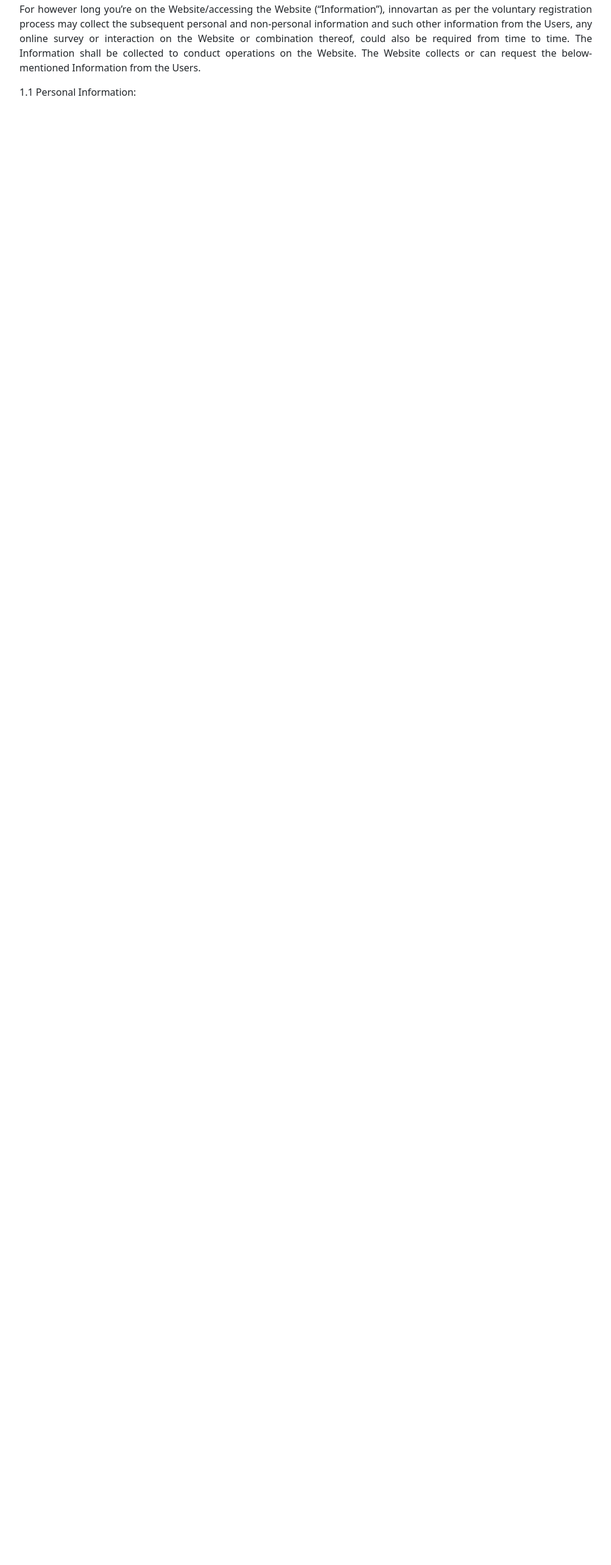
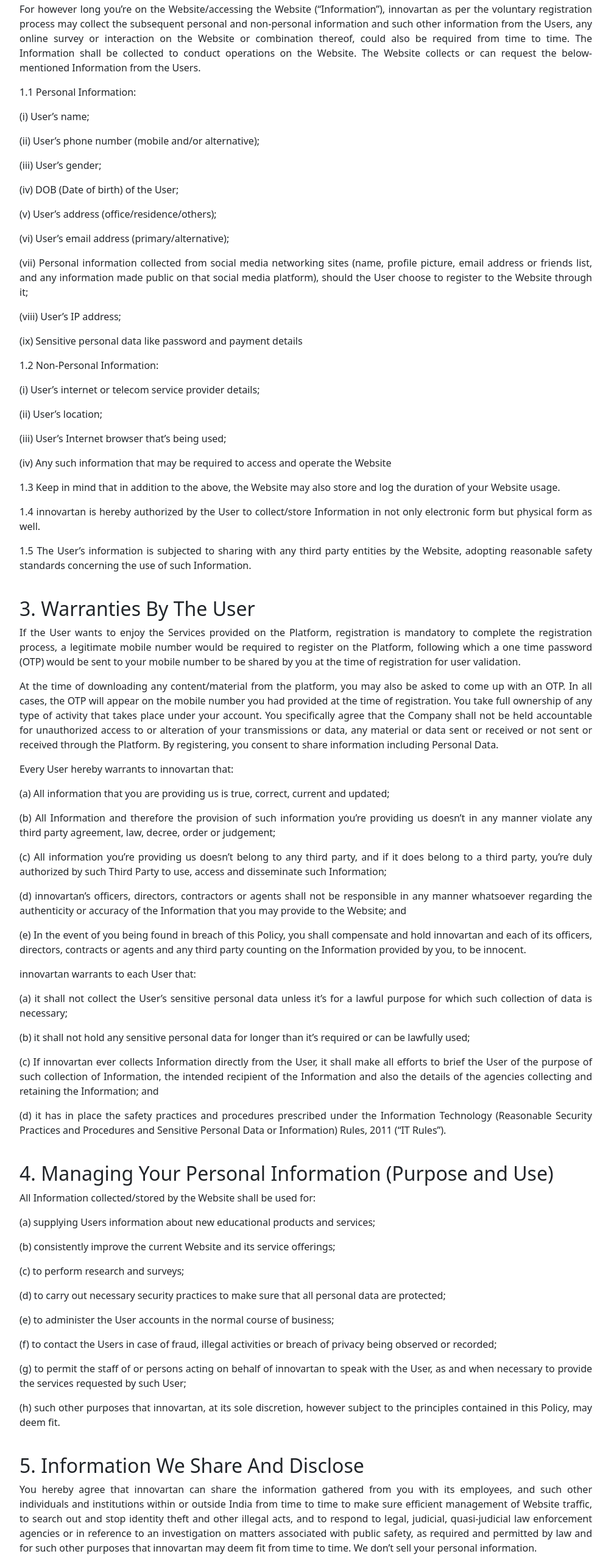
Before and after one commit to codeinnovartan/innovartan_website, a React (Create React App) app: page /privacy-policy in a window 1280 px wide. Shown: the part 1411-3977 px from the top of the page at 61% size, without its empty margins (138-1141 px from the left). Before the commit the page ends 1590 px from the top, so only its background shows below. Built offline with nearby package versions, Linux system fonts and the light colour scheme.

Commit message:
Privacy Policy Page

```diff
--- a/src/Components/Pages/Privacy Policy/PrivacyPolicy.js
+++ b/src/Components/Pages/Privacy Policy/PrivacyPolicy.js
@@ -30,6 +30,60 @@ const PrivacyPolicy = () => {
           <PrivacyPolicyHeading heading="2. Information We Collect" />
           <PrivacyPolicyText text="For however long you’re on the Website/accessing the Website (“Information”), innovartan as per the voluntary registration process may collect the subsequent personal and non-personal information and such other information from the Users, any online survey or interaction on the Website or combination thereof, could also be required from time to time. The Information shall be collected to conduct operations on the Website. The Website collects or can request the below-mentioned Information from the Users." />
           <PrivacyPolicyText text="1.1 Personal Information:" />
+          <PrivacyPolicyText text="(i) User’s name;" />
+          <PrivacyPolicyText text="(ii) User’s phone number (mobile and/or alternative);" />
+          <PrivacyPolicyText text="(iii) User’s gender;" />
+          <PrivacyPolicyText text="(iv) DOB (Date of birth) of the User;" />
+          <PrivacyPolicyText text="(v) User’s address (office/residence/others);" />
+          <PrivacyPolicyText text="(vi) User’s email address (primary/alternative);" />
+          <PrivacyPolicyText text="(vii) Personal information collected from social media networking sites (name, profile picture, email address or friends list, and any information made public on that social media platform), should the User choose to register to the Website through it;" />
+          <PrivacyPolicyText text="(viii) User’s IP address;" />
+          <PrivacyPolicyText text="(ix) Sensitive personal data like password and payment details" />
+          <PrivacyPolicyText text="1.2 Non-Personal Information:" />
+          <PrivacyPolicyText text="(i) User’s internet or telecom service provider details;" />
+          <PrivacyPolicyText text="(ii) User’s location;" />
+          <PrivacyPolicyText text="(iii) User’s Internet browser that’s being used;" />
+          <PrivacyPolicyText text="(iv) Any such information that may be required to access and operate the Website" />
+          <PrivacyPolicyText text="1.3 Keep in mind that in addition to the above, the Website may also store and log the duration of your Website usage." />
+          <PrivacyPolicyText text="1.4 innovartan is hereby authorized by the User to collect/store Information in not only electronic form but physical form as well." />
+          <PrivacyPolicyText text="1.5 The User’s information is subjected to sharing with any third party entities by the Website, adopting reasonable safety standards concerning the use of such Information." />
+
+          <br />
+
+          <PrivacyPolicyHeading heading="3. Warranties By The User" />
+
+          <PrivacyPolicyText text="If the User wants to enjoy the Services provided on the Platform, registration is mandatory to complete the registration process, a legitimate mobile number would be required to register on the Platform, following which a one time password (OTP) would be sent to your mobile number to be shared by you at the time of registration for user validation." />
+
+          <PrivacyPolicyText text="At the time of downloading any content/material from the platform, you may also be asked to come up with an OTP.  In all cases, the OTP will appear on the mobile number you had provided at the time of registration. You take full ownership of any type of activity that takes place under your account. You specifically agree that the Company shall not be held accountable for unauthorized access to or alteration of your transmissions or data, any material or data sent or received or not sent or received through the Platform. By registering, you consent to share information including Personal Data." />
+          <PrivacyPolicyText text="Every User hereby warrants to innovartan that:" />
+          <PrivacyPolicyText text="(a) All information that you are providing us is true, correct, current and updated;" />
+          <PrivacyPolicyText text="(b) All Information and therefore the provision of such information you’re providing us doesn’t in any manner violate any third party agreement, law, decree, order or judgement;" />
+          <PrivacyPolicyText text="(c) All information you’re providing us doesn’t belong to any third party, and if it does belong to a third party, you’re duly authorized by such Third Party to use, access and disseminate such Information;" />
+          <PrivacyPolicyText text="(d)  innovartan’s officers, directors, contractors or agents shall not be responsible in any manner whatsoever regarding the authenticity or accuracy of the Information that you may provide to the Website; and" />
+          <PrivacyPolicyText text="(e) In the event of you being found in breach of this Policy, you shall compensate and hold innovartan and each of its officers, directors, contracts or agents and any third party counting on the Information provided by you, to be innocent." />
+          <PrivacyPolicyText text="innovartan warrants to each User that:" />
+          <PrivacyPolicyText text="(a) it shall not collect the User’s sensitive personal data unless it’s for a lawful purpose for which such collection of data is necessary;" />
+          <PrivacyPolicyText text="(b) it shall not hold any sensitive personal data for longer than it’s required or can be lawfully used;" />
+          <PrivacyPolicyText text="(c) If innovartan ever collects Information directly from the User, it shall make all efforts to brief the User of the purpose of such collection of Information, the intended recipient of the Information and also the details of the agencies collecting and retaining the Information; and" />
+          <PrivacyPolicyText text="(d) it has in place the safety practices and procedures prescribed under the Information Technology (Reasonable Security Practices and Procedures and Sensitive Personal Data or Information) Rules, 2011 (“IT Rules”)." />
+
+          <br />
+
+          <PrivacyPolicyHeading heading="4.  Managing Your Personal Information (Purpose and Use)" />
+          <PrivacyPolicyText text="All Information collected/stored by the Website shall be used for:" />
+          <PrivacyPolicyText text="(a) supplying Users information about new educational products and services;" />
+          <PrivacyPolicyText text="(b) consistently improve the current Website and its service offerings;" />
+          <PrivacyPolicyText text="(c) to perform research and surveys;" />
+          <PrivacyPolicyText text="(d) to carry out necessary security practices to make sure that all personal data are protected;" />
+          <PrivacyPolicyText text="(e) to administer the User accounts in the normal course of business;" />
+          <PrivacyPolicyText text="(f) to contact the Users in case of fraud, illegal activities or breach of privacy being observed or recorded;" />
+          <PrivacyPolicyText text="(g) to permit the staff of or persons acting on behalf of innovartan to speak with the User, as and when necessary to provide the services requested by such User;" />
+          <PrivacyPolicyText text="(h) such other purposes that innovartan, at its sole discretion, however subject to the principles contained in this Policy, may deem fit." />
+
+          <br />
+
+          <PrivacyPolicyHeading heading="5. Information We Share And Disclose" />
+          <PrivacyPolicyText text="You hereby agree that innovartan can share the information gathered from you with its employees, and such other individuals and institutions within or outside India from time to time to make sure efficient management of Website traffic, to search out and stop identity theft and other illegal acts, and to respond to legal, judicial, quasi-judicial law enforcement agencies or in reference to an investigation on matters associated with public safety, as required and permitted by law and for such other purposes that innovartan may deem fit from time to time. We don’t sell your personal information." />
         </div>
       </div>
     </div>
```
